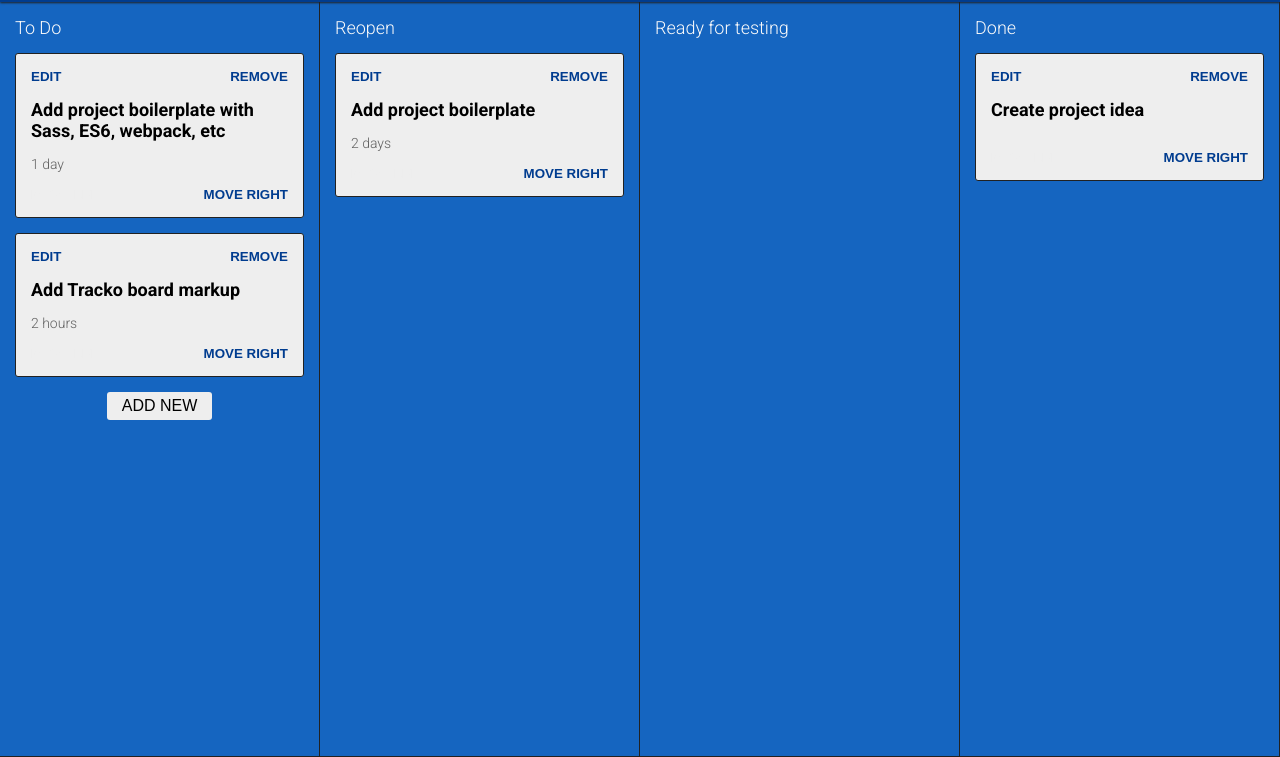
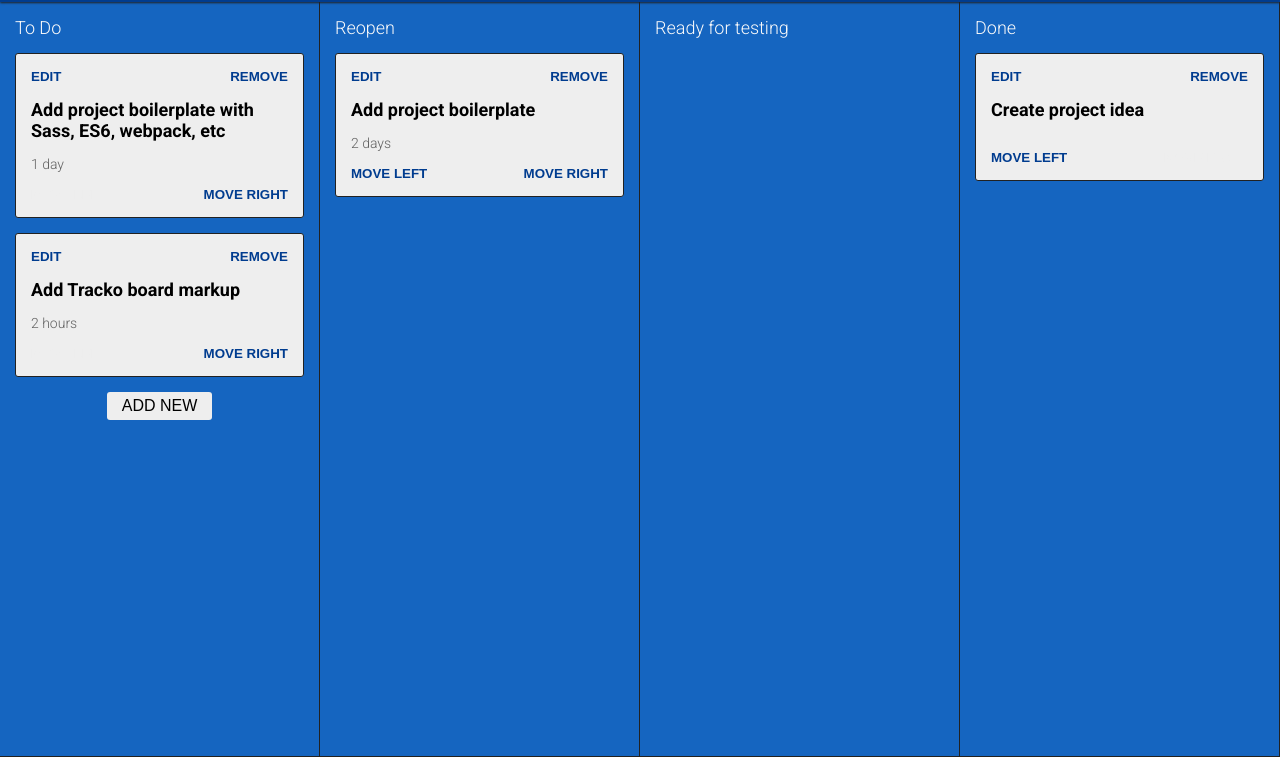
Before and after one commit to iamskok/tracko, a website built with webpack: page src/index.html in a window 1280 px wide. Shown: the part 43-800 px from the top of the page. Built offline with nearby package versions, Linux system fonts and the light colour scheme.

Commit message:
fix(ui): make renderer properly output buttons
Fix Renderer to output left and right buttons
according to a column their in. Add 'js-' specific
classes in markup.

```diff
--- a/src/index.html
+++ b/src/index.html
@@ -13,7 +13,7 @@
 			<h1 class="Board-header">Tracko</h1>
 		</header>
 
-		<section class="Board-body"></section>
+		<section class="Board-body js-Board-body"></section>
 	</section>
 	<script src="<%= htmlWebpackPlugin.files.chunks.main.entry %>"></script>
 </body>
--- a/src/scripts/renderer.js
+++ b/src/scripts/renderer.js
@@ -2,10 +2,10 @@ import _ from 'underscore';
 
 export default class Renderer {
 	render(state) {
-		const boardBody = document.getElementsByClassName('Board-body')[0];
+		const jsBoardBody = document.querySelector('.js-Board-body');
 
-		// Append all columns inside `.Board-body`
-		boardBody.innerHTML = _.template(
+		// Append all columns inside `.js-Board-body`
+		jsBoardBody.innerHTML = _.template(
 			// Loop over every column
 			"<% columns.forEach((column) => { %>" +
 				"<section id='<%= column.id %>' class='Column'>" +
@@ -21,10 +21,25 @@ export default class Renderer {
 								"</div>" +
 								"<h3 class='Card-header'><%= card.title %></h3>" +
 								"<span class='Card-time'><%= card.time %></span>" +
-								"<div class='Card-buttonContainer'>" +
-									"<button class='Card-button isDisabled'>move left</button>" +
-									"<button class='Card-button'>move right</button>" +
-								"</div>" +
+								// Disable left button for the first column
+								"<% if (column === columns[0]) { %>" +
+									"<div class='Card-buttonContainer'>" +
+										"<button class='Card-button isDisabled js-Card-button-isDisabled'>move left</button>" +
+										"<button class='Card-button'>move right</button>" +
+									"</div>" +
+								// Disable right button for the last column
+								"<% } else if (column === columns[columns.length - 1]) { %>" +
+									"<div class='Card-buttonContainer'>" +
+										"<button class='Card-button'>move left</button>" +
+										"<button class='Card-button isDisabled js-Card-button-isDisabled'>move right</button>" +
+									"</div>" +
+								// Output all buttons for the the rest of the columns
+								"<% } else { %>" +
+									"<div class='Card-buttonContainer'>" +
+										"<button class='Card-button'>move left</button>" +
+										"<button class='Card-button'>move right</button>" +
+									"</div>" +
+								"<% } %>" +
 							"</div>" +
 						"<% }); %>" +
 					"<% } %>" +
```
Also changed, not shown: src/data.json (line endings or trailing spaces).
